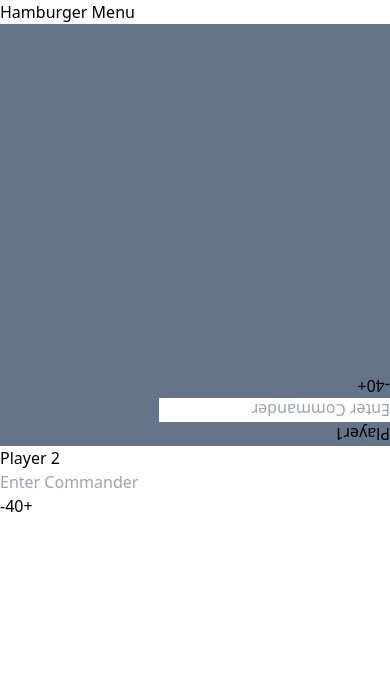
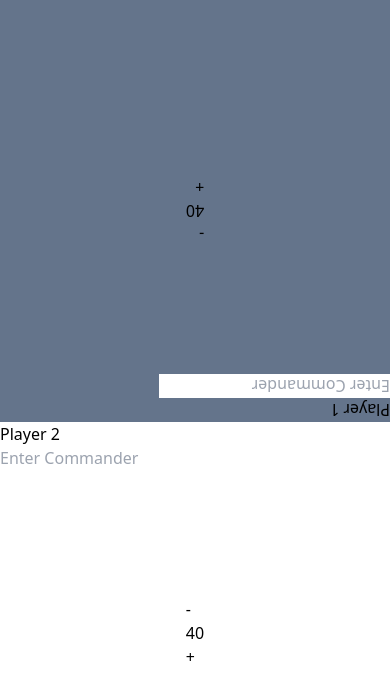
Before and after one commit to mdubelbeis/mtg-life-counter, a React (Vite) app: page /commander/two-players in a window 390 px wide. Shown: the top 700 px of the page. Built offline with nearby package versions, Linux system fonts and the light colour scheme.

Commit message:
styled for mobile

```diff
--- a/src/components/Header.tsx
+++ b/src/components/Header.tsx
@@ -6,7 +6,9 @@ const Header: React.FC = () => {
       <header className="hidden lg:block lg:p-8 lg:bg-black lg:text-white lg:font-mono lg:text-4xl">
         <Link to="/">MTG LIFE COUNTER</Link>
       </header>
-      <header className="lg:hidden">Hamburger Menu</header>
+      <header className="lg:hidden absolute top-0 left-0">
+        Hamburger Menu
+      </header>
     </>
   );
 };
--- a/src/components/ui/Playmat.tsx
+++ b/src/components/ui/Playmat.tsx
@@ -1,5 +1,4 @@
-import { RootState } from "../../app/store";
-import { useSelector, useDispatch } from "react-redux";
+import { useDispatch } from "react-redux";
 import {
   increasePlayerOneHealth,
   decreasePlayerOneHealth,
@@ -16,6 +15,7 @@ import {
   increasePlayerFourHealth,
   decreasePlayerFourHealth,
 } from "../../app/commander/PlayerFourSlice";
+import PlaymatHeader from "./PlaymatHeader";
 
 interface PlaymatProps {
   playerStats: {
@@ -50,17 +50,32 @@ const Playmat: React.FC<PlaymatProps> = ({ playerStats }) => {
   };
 
   const handleLifeLoss = () => {
-    playerStats.name === "PlayerOne"
-      ? dispatch(decreasePlayerOneHealth())
-      : dispatch(decreasePlayerTwoHealth());
+    switch (playerStats.name) {
+      case "PlayerOne":
+        dispatch(decreasePlayerOneHealth());
+        break;
+      case "PlayerTwo":
+        dispatch(decreasePlayerTwoHealth());
+        break;
+      case "PlayerThree":
+        dispatch(decreasePlayerThreeHealth());
+        break;
+      case "PlayerFour":
+        dispatch(decreasePlayerFourHealth());
+        break;
+      default:
+        console.log("There is an error...");
+    }
   };
 
   return (
-    <div>
-      <div></div>
-      <span onClick={handleLifeLoss}>-</span>
-      <span>{playerStats.lifeTotal}</span>
-      <span onClick={handleLifeGain}>+</span>
+    <div className="h-full relative">
+      <PlaymatHeader player={playerStats.name} />
+      <div className="grid place-content-center h-full">
+        <span onClick={handleLifeLoss}>-</span>
+        <span>{playerStats.lifeTotal}</span>
+        <span onClick={handleLifeGain}>+</span>
+      </div>
     </div>
   );
 };
--- a/src/components/ui/PlaymatHeader.tsx
+++ b/src/components/ui/PlaymatHeader.tsx
@@ -1,9 +1,27 @@
-const PlaymatHeader: React.FC = () => {
+interface PlaymatHeaderProps {
+  player: string;
+}
+
+const PlaymatHeader: React.FC<PlaymatHeaderProps> = ({ player }) => {
   // TODO: CANI? Get commander name, query the API, get an img and set game-board background???
 
+  const getPlayer = () => {
+    switch (player) {
+      case "PlayerOne":
+        return "Player 1";
+      case "PlayerTwo":
+        return "Player 2";
+      case "PlayerThree":
+        return "Player 3";
+      case "PlayerFour":
+        return "Player 4";
+    }
+  };
+
   return (
-    <header>
+    <header className="absolute top-0 left-0">
       <div>
+        <div>{getPlayer()}</div>
         <form onSubmit={() => {}}>
           <label>
             <input type="text" placeholder="Enter Commander" />
--- a/src/pages/commander/TwoPlayers.tsx
+++ b/src/pages/commander/TwoPlayers.tsx
@@ -2,7 +2,6 @@ import { useSelector, useDispatch } from "react-redux";
 import { RootState } from "../../app/store";
 
 import Playmat from "../../components/ui/Playmat";
-import PlaymatHeader from "../../components/ui/PlaymatHeader";
 
 const TwoPlayers: React.FC = () => {
   const playerOneStats = useSelector((state: RootState) => state.PlayerOne);
@@ -10,13 +9,9 @@ const TwoPlayers: React.FC = () => {
   return (
     <div className="w-screen h-screen text-black">
       <div className="w-full h-1/2 rotate-180 bg-slate-500">
-        Player1
-        <PlaymatHeader />
         <Playmat playerStats={playerOneStats} />
       </div>
       <div className="w-full h-1/2">
-        Player 2
-        <PlaymatHeader />
         <Playmat playerStats={playerTwoStats} />
       </div>
     </div>
```
